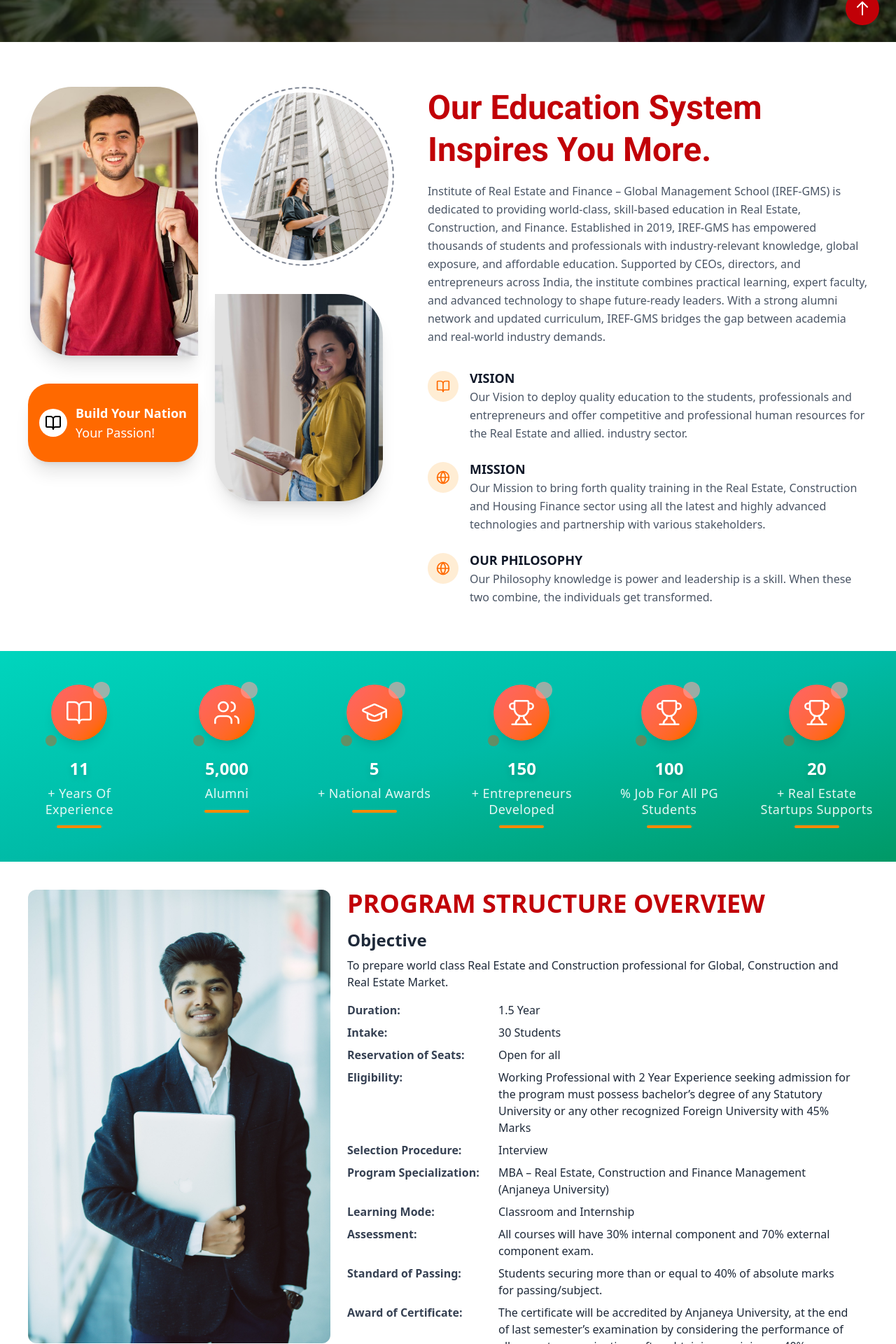
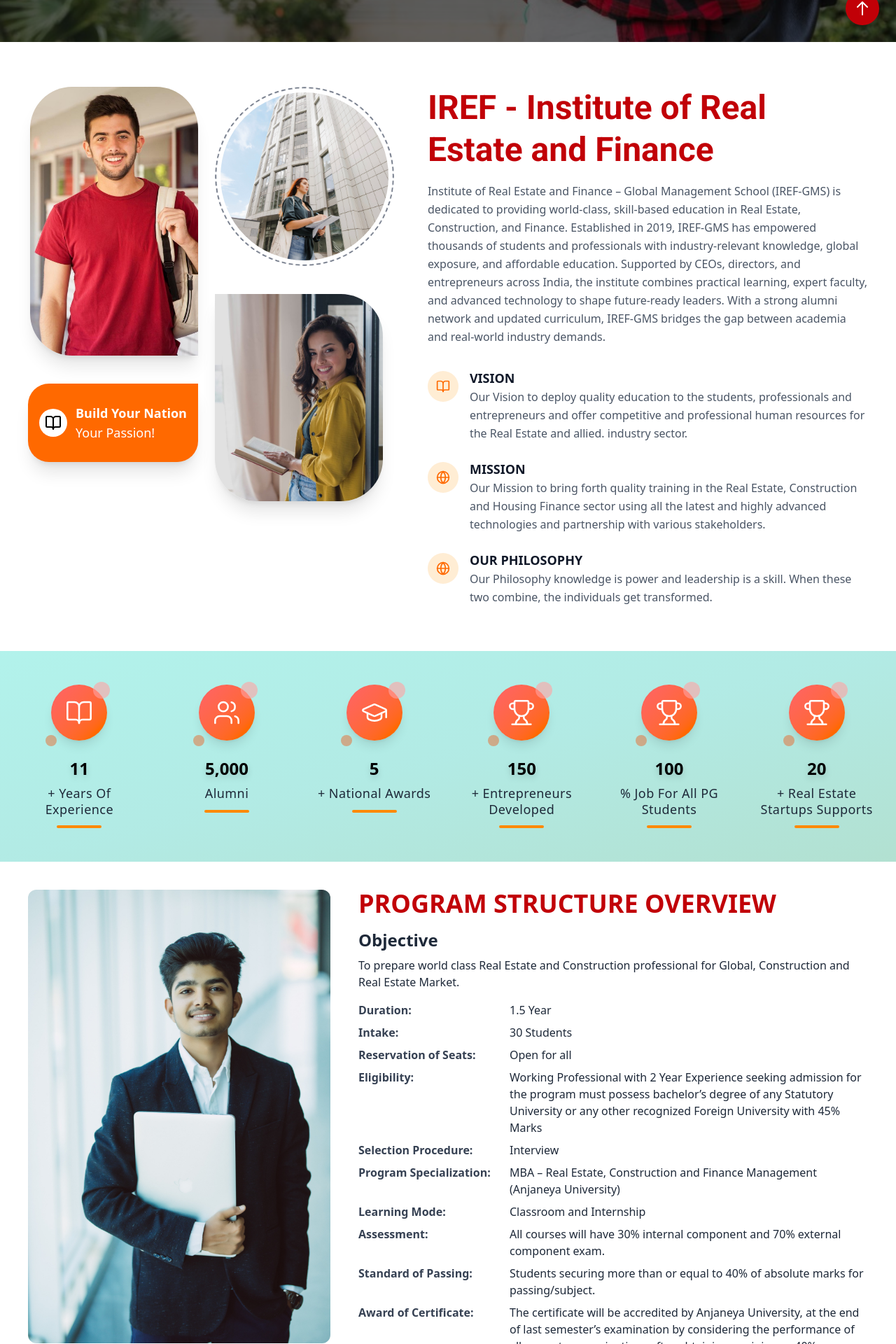
Before and after one commit to iref0725/iref, a React (Vite) app: page / in a window 1280 px wide. Shown: the part 740-2660 px from the top of the page at 70% size. Built offline with nearby package versions, Linux system fonts and the light colour scheme; grey boxes are pictures that could not be loaded; a web font is replaced by a local one.

Commit message:
commit changes

```diff
--- a/src/Components/Navbar.jsx
+++ b/src/Components/Navbar.jsx
@@ -45,7 +45,7 @@
     <div
       className={`fixed top-0 left-0 w-full z-50 transition-all duration-300 ${
         isScrolled
-          ? "bg-white/95 backdrop-blur-lg shadow-lg"
+          ? "bg-white backdrop-blur-lg shadow-lg"
           : "bg-white shadow-md"
       }`}
     >
--- a/src/Homepage/About.jsx
+++ b/src/Homepage/About.jsx
@@ -66,7 +66,7 @@
                 ABOUT US
               </div> */}
               <h2 className="text-4xl lg:text-5xl font-[roboto] font-bold text-red-700 leading-tight mb-3 md:mb-4">
-                Our Education System Inspires You More.
+             IREF - Institute of Real Estate and Finance
               </h2>
 
               <p className="text-gray-600 leading-relaxed text-base">
--- a/src/Homepage/Contact.jsx
+++ b/src/Homepage/Contact.jsx
@@ -7,7 +7,7 @@
   return (
     <section
       id="contact"
-      className="max-w-5xl mx-auto  bg-white text-gray-800 rounded-2xl shadow-2xl border border-gray-300 my-10 overflow-hidden flex flex-col lg:flex-row"
+      className="max-w-5xl mx-auto  bg-white text-gray-800 rounded-2xl shadow-2xl border border-gray-300 my-10 overflow-hidden flex flex-col-reverse lg:flex-row"
     >
       {/* Form Section */}
       <div className="w-full lg:w-1/2 bg-gray-100 p-8 space-y-6">
--- a/src/Homepage/MBAExecutive.jsx
+++ b/src/Homepage/MBAExecutive.jsx
@@ -12,7 +12,7 @@
           className="object-cover rounded-xl"
         />
         </div>
-        <div className="max-w-3xl mx-auto px-6 bg-white rounded-md">
+        <div className="max-w-3xl mx-auto pl-10 bg-white rounded-md">
           <h2 className=" text-red-700 text-4xl max-lg:text-3xl font-bold mb-4 uppercase">
             Program Structure Overview
           </h2>
--- a/src/Homepage/Stats.jsx
+++ b/src/Homepage/Stats.jsx
@@ -59,12 +59,12 @@
       </div>
 
       {/* Number */}
-      <div className="text-xl md:text-2xl font-bold text-white mb-2 drop-shadow-lg">
+      <div className="text-xl md:text-2xl font-bold  mb-2 drop-shadow-lg">
         {isVisible ? <AnimatedCounter end={number} /> : "0"}
       </div>
 
       {/* Label */}
-      <div className="text-sm md:text-lg text-white/90 font-medium tracking-wide px-2 leading-tight">
+      <div className="text-sm md:text-lg text-gray-800 font-medium tracking-wide px-2 leading-tight">
         {label}
       </div>
 
@@ -76,9 +76,9 @@
 
 export default function EducationStats() {
   return (
-    <div className="relative bg-gradient-to-br from-teal-400 via-teal-500 to-emerald-600 overflow-hidden">
+    <div className="relative bg-gradient-to-br from-teal-400/30 via-teal-500/30 to-emerald-600/30 overflow-hidden">
       {/* Main Content */}
-      <div className="relative z-10 flex items-center justify-center px-4 md:px-6 py-8 md:py-12">
+      <div className="relative z-10 flex items-center justify-center px-4 md:px-6 py-8 md:py-12 ">
         <div className="max-w-7xl mx-auto w-full">
           {/* Stats Grid */}
           <div className="grid grid-cols-2 md:grid-cols-3 lg:grid-cols-6 gap-4 md:gap-6 lg:gap-8">
```
